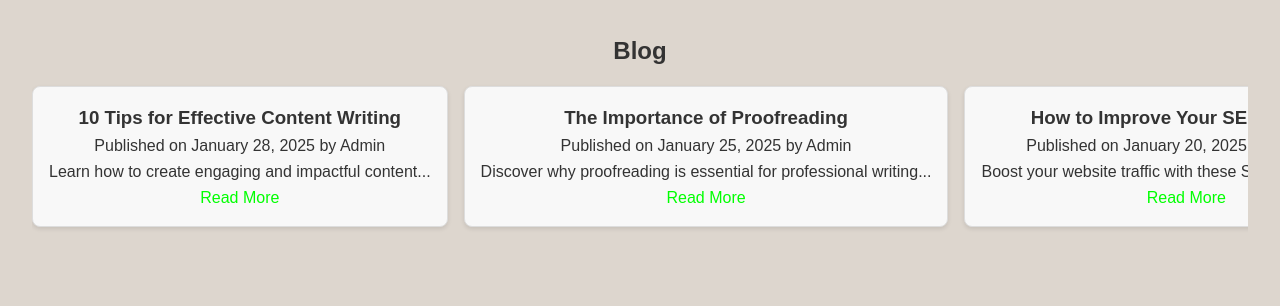
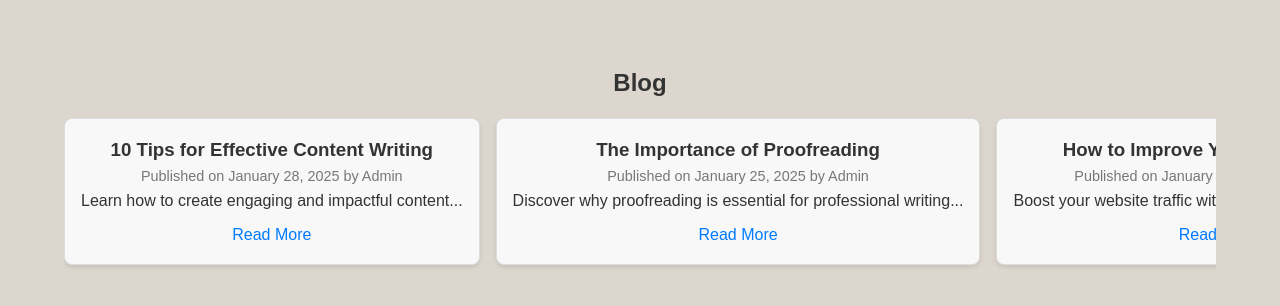
Before and after one commit to EzeElijahTochukwu/NewAbba, a React (Vite) app: page /blog in a window 1280 px wide. Shown: the top 306 px of the page. Built offline with nearby package versions, Linux system fonts and the light colour scheme.

Commit message:
Update index.css

```diff
--- a/src/index.css
+++ b/src/index.css
@@ -177,14 +177,23 @@ main {
 
 /* Blog Styles */
 
-/* Base styles for desktop and mobile */
+/* Blog.css */
+.blog {
+  padding: 2rem;
+}
+
+.blog h2 {
+  text-align: center;
+}
+
+/* Horizontal scrolling container */
 .blog-posts {
   display: flex;
   overflow-x: auto;
   scroll-snap-type: x mandatory;
-  gap: 1rem;
+  gap: 1rem; /* space between posts */
   padding: 1rem;
-  -webkit-overflow-scrolling: touch;
+  -webkit-overflow-scrolling: touch; /* smooth scrolling on iOS */
 }
 
 .blog-post {
@@ -194,9 +203,31 @@ main {
   padding: 1rem;
   border: 1px solid #ddd;
   border-radius: 8px;
-  min-width: 300px;
+  min-width: 300px; /* Adjust the width as needed */
   box-shadow: 0 2px 4px rgba(0, 0, 0, 0.1);
 }
+
+.blog-post h3 {
+  margin-top: 0;
+}
+
+.meta {
+  font-size: 0.9rem;
+  color: #777;
+}
+
+.read-more {
+  display: inline-block;
+  margin-top: 0.5rem;
+  color: #007bff;
+  text-decoration: none;
+}
+
+.read-more:hover {
+  text-decoration: underline;
+}
+
+/* Adjustments for mobile views */
 @media (max-width: 600px) {
   .blog-post {
     min-width: 250px; /* Smaller cards on narrow screens */
@@ -207,6 +238,7 @@ main {
     padding: 0.8rem;
   }
 }
+
 
 
 /* Footer Styles */
```
